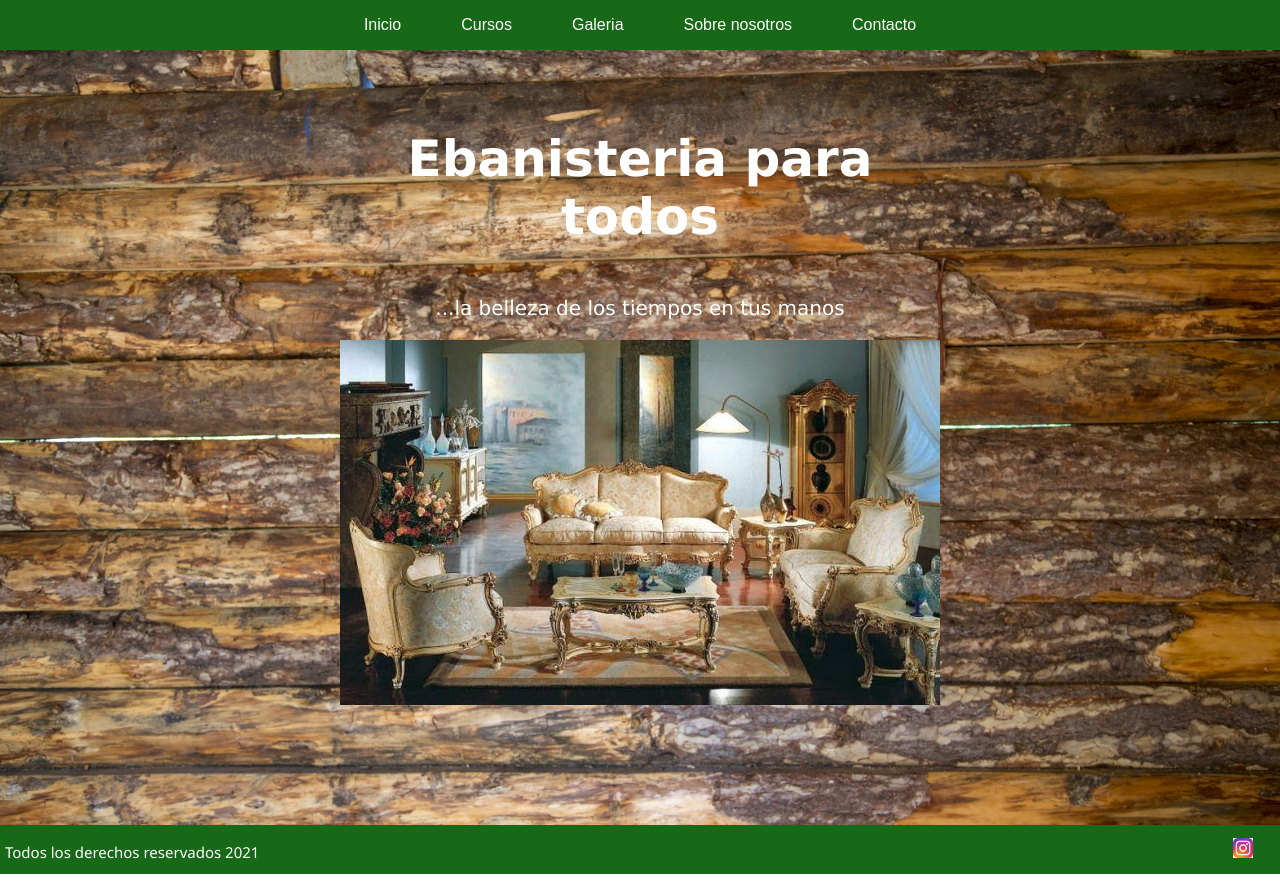
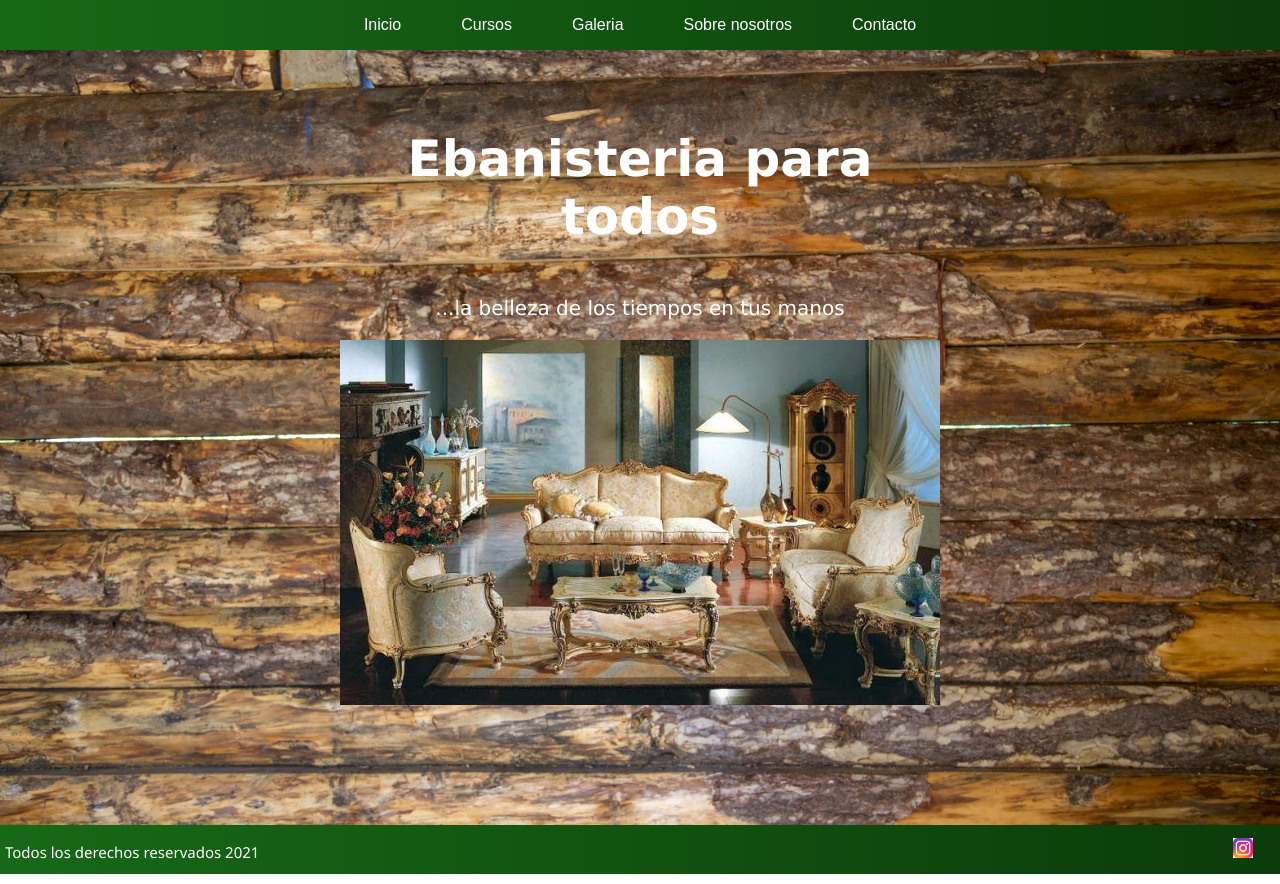
Before and after one commit to marto2508/ebanisteriaparatodos, a plain HTML site: page index.html in a window 1280 px wide. Drawn offline with nearby package versions, Linux system fonts and the light colour scheme.

Commit message:
se agrego  gradiente al nav y footer

```diff
--- a/estilos/estiloCss.css
+++ b/estilos/estiloCss.css
@@ -17,11 +17,11 @@ header{
 
 .navegator{
     display: flex;
-    background-color: rgb(23, 105, 23);
     align-items: center;
     width: 100%;
     height: 50px;
     justify-content: center;
+    background-image: linear-gradient(to right, rgb(23, 105, 23), rgb(11, 59, 9));
 }
 
 .navegatorItems{
@@ -95,7 +95,7 @@ footer{
     margin-bottom: 10px;
     padding-left: 5px;
     padding-right: 5px;
-    background-color: rgb(23, 105, 23);
+    background-image: linear-gradient(to right, rgb(23, 105, 23), rgb(11, 59, 9));
     color: white;
     font-family: 'Segoe UI', Tahoma, Geneva, Verdana, sans-serif;
     font-size: 15px;
@@ -202,9 +202,14 @@ input{
     border: 1px solid solid ;
 }
 
+
 input :focus, textarea:focus{
     border:1px solid #1668c4
 }
+
+
+
+
 
 
 @media only screen and (max-width: 600px){
```
Also changed, not shown: contacto.html (+3 -2 lines), sobre nosotros.html (+1 -1 lines).
